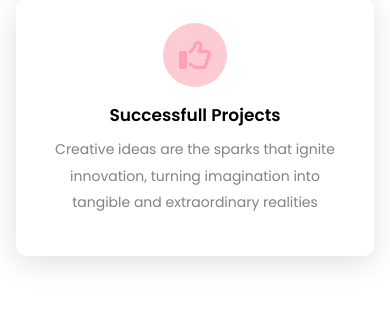
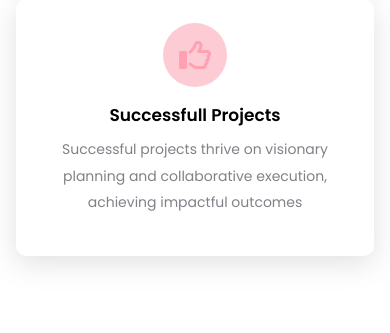
Before and after one commit to nowfie/pynima_frontend, a Django app: page / in a window 390 px wide. Shown: the part 2014-2347 px from the top of the page. Run offline with Django 4.2, Linux system fonts and the light colour scheme; some web fonts are replaced.

Commit message:
Responsive

```diff
--- a/pynima_app/templates/pynima_app/base/home.html
+++ b/pynima_app/templates/pynima_app/base/home.html
@@ -54,7 +54,7 @@
                 <div class="col-lg-4 col-11 tech-box text-center p-lg-4  p-4  mt-3 my-2 tech-3" data-aos='fade-up'>
                     <i class="fa-regular fa-thumbs-up p-3 mb-3 t-3" aria-hidden="true"></i>
                     <h6>Successfull Projects</h6>
-                    <p>Creative ideas are the sparks that ignite innovation, turning imagination into tangible and extraordinary realities</p>
+                    <p>Successful projects thrive on visionary planning and collaborative execution, achieving impactful outcomes</p>
                 </div>
             </div>
         </section>
```
